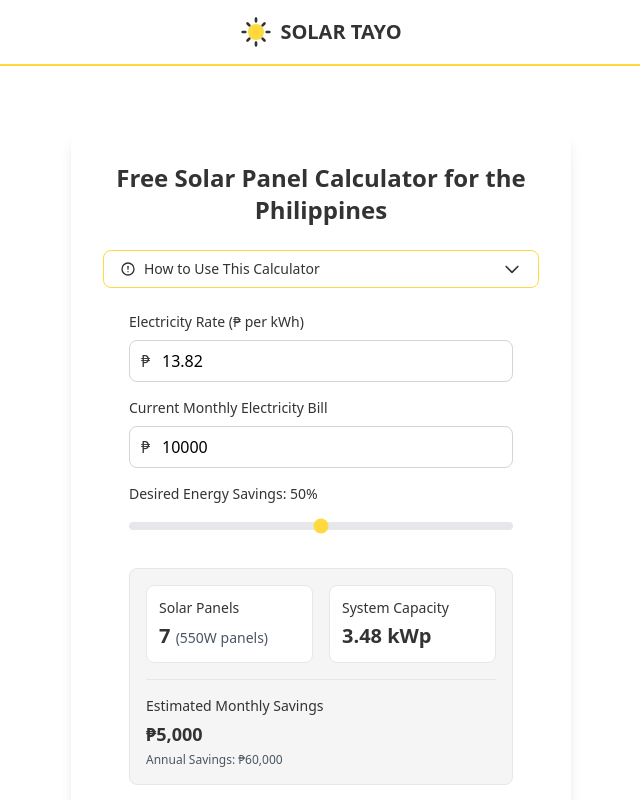
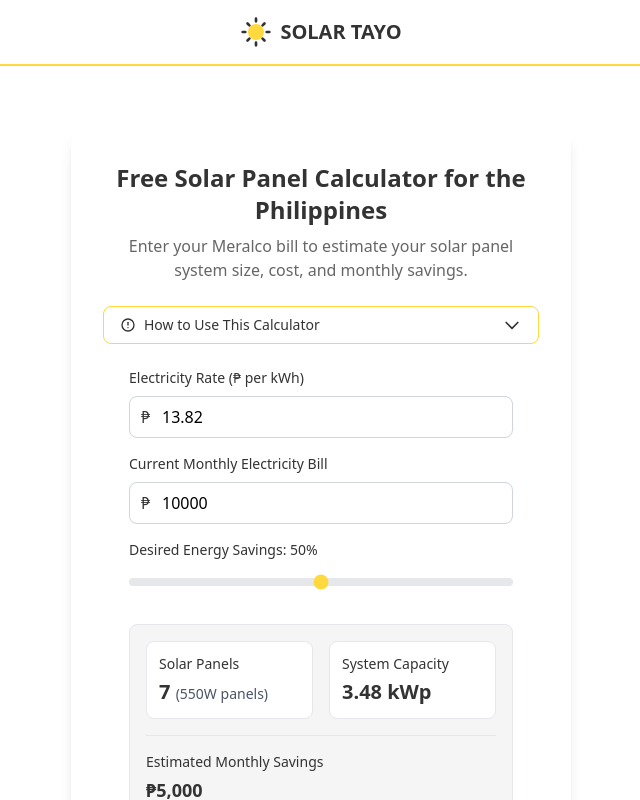
Before and after one commit to MojoJolo/solarcalc, a Vue app: page / in a window 1280 px wide. Shown: the top 800 px of the page, without its empty margins (319-959 px from the left). Built offline with nearby package versions, Linux system fonts and the light colour scheme.

Commit message:
Add H2 subtitle below H1 with keyword-rich description
https://claude.ai/code/session_019UNERZtLaLRcX8Et29if3j

```diff
--- a/src/components/HomeView.vue
+++ b/src/components/HomeView.vue
@@ -80,7 +80,8 @@ const formatSystemCost = (event) => {
         <!-- Calculator Container -->
         <main class="flex-1 flex items-center justify-center w-full py-8">
             <div class="w-full min-w-[300px] sm:w-[400px] md:w-[500px] p-2 sm:p-4 md:p-8 bg-white rounded-xl shadow-lg mt-4 mb-4 sm:mt-8 sm:mb-8">
-                <h1 class="text-xl sm:text-2xl font-bold mb-4 sm:mb-6 text-center text-[#333333]">Free Solar Panel Calculator for the Philippines</h1>
+                <h1 class="text-xl sm:text-2xl font-bold mb-2 text-center text-[#333333]">Free Solar Panel Calculator for the Philippines</h1>
+                <h2 class="text-sm sm:text-base text-center text-[#666666] mb-4 sm:mb-6">Enter your Meralco bill to estimate your solar panel system size, cost, and monthly savings.</h2>
 
                 <!-- How to Use Section -->
                 <div class="mb-6">
```
